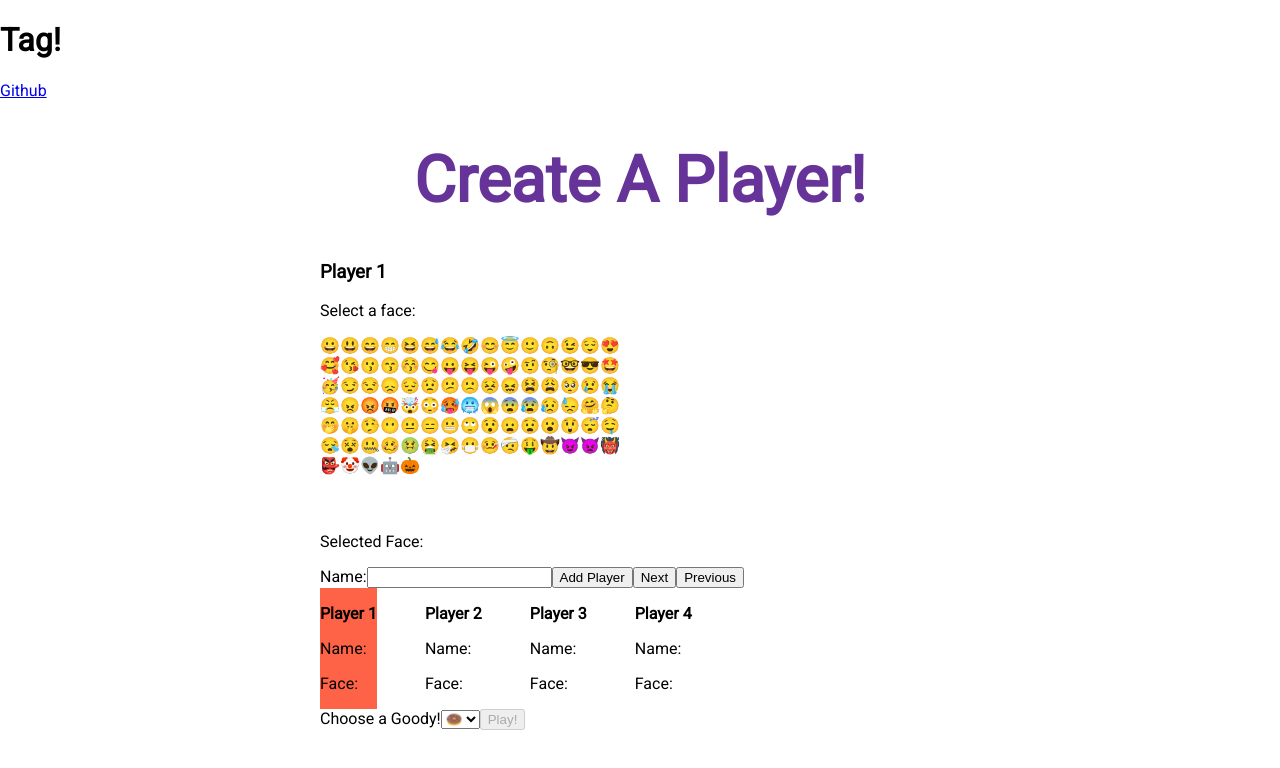
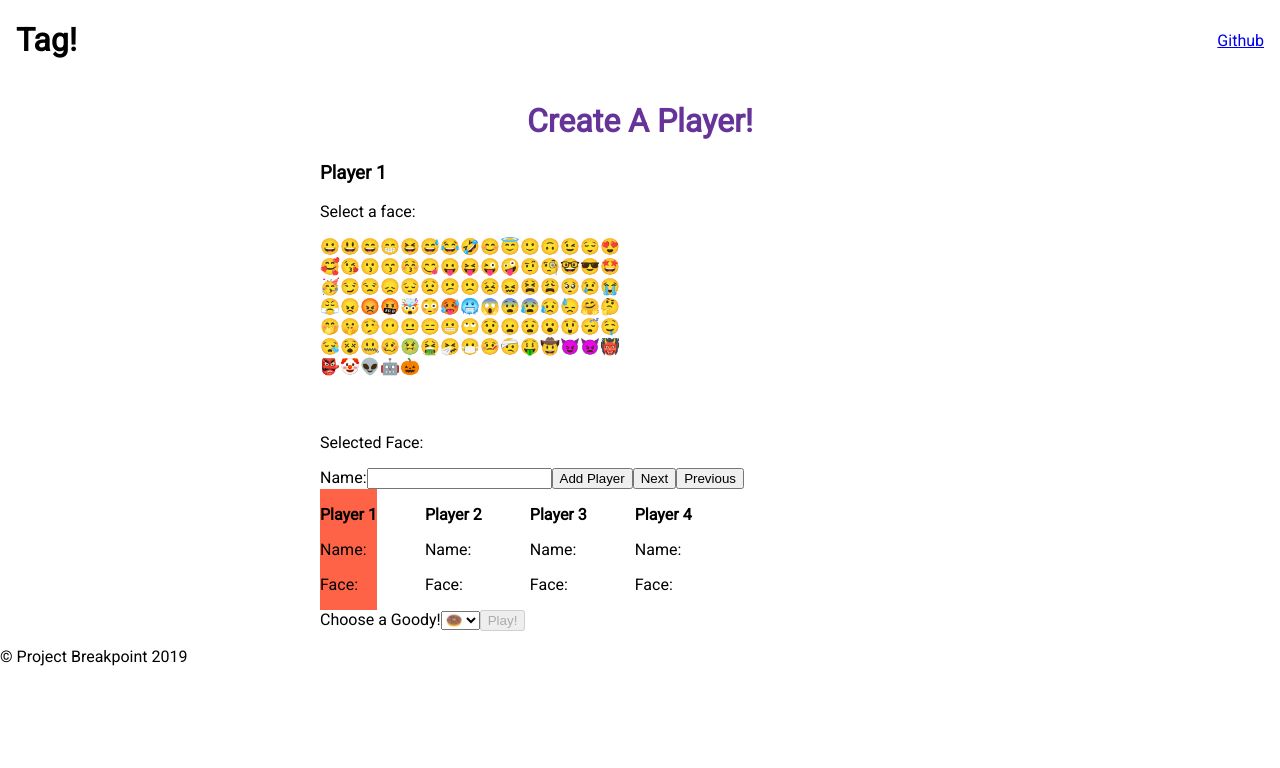
Before and after one commit to jckuhl/tag, a React (Create React App) app: page / in a window 1280 px wide. Shown: the top 768 px of the page. Built offline with nearby package versions, Linux system fonts and the light colour scheme; a web font is replaced by a local one.

Commit message:
more styling

```diff
--- a/src/App.js
+++ b/src/App.js
@@ -16,9 +16,10 @@ const GameHeader = styled.header`
     width: 100%;
     display: flex;
     flex-direction: row;
-    h1 {
-    }
+    align-items: center;
+    padding: 0 1rem;
     a {
+        margin-left: auto;
     }
 `
 
@@ -52,13 +53,16 @@ export default function App(props){
             <div>
                 <GlobalStyle/>
                 <GameHeader>
-                    <header>
-                        <h1>Tag!</h1>
-                        <a href="https://github.com/jckuhl/tag" target="_blank">Github</a>
-                    </header>
+                    <h1>Tag!</h1>
+                    <a href="https://github.com/jckuhl/tag" target="_blank">Github</a>
                 </GameHeader>
-                <Route exact path="/" render={(props)=> <Intro createPlayers={createPlayers} router={props} />} />
+                <Route exact path="/" render={(props)=> (
+                    <Intro createPlayers={createPlayers} router={props} />
+                )} />
                 <Route path="/game" render={(props)=> <Game router={props}/>} />
+                <footer>
+                    <p>&copy; Project Breakpoint 2019</p>
+                </footer>
             </div>
         </BrowserRouter>
     );
--- a/src/components/FaceGrid.js
+++ b/src/components/FaceGrid.js
@@ -1,5 +1,17 @@
 import React from 'react';
+import styled from 'styled-components';
 import Emoji from './Emoji';
+
+const Face = styled.div`
+    text-align: center;
+    width: 20px;
+    height: 20px;
+    cursor: pointer;
+
+    :hover {
+        background: blue;
+    }
+`
 
 export default function FaceGrid(props) {
     function select(face) {
@@ -10,9 +22,9 @@ export default function FaceGrid(props) {
     for(let i = 0; i < faces.length; i += 2) {
         let face = faces[i] + faces[i+1]
         faceDivs.push(
-            <div className="face" key={i} onClick={select.bind(null, face)}>
+            <Face key={i} onClick={select.bind(null, face)}>
                 <Emoji symbol={ face } />
-            </div>
+            </Face>
         )
     }
     return (
--- a/src/index.css
+++ b/src/index.css
@@ -115,27 +115,6 @@ body {
     color: rebeccapurple;
 }
 
-.facegrid {
-    display: grid;
-    grid-template-columns: repeat(15, 20px);
-    grid-template-rows: repeat(9, 20px);
-}
-
-.face {
-    text-align: center;
-    width: 20px;
-    height: 20px;
-    cursor: pointer;
-}
-
-.face:hover {
-    background: blue;
-}
-
-.player-display {
-    display: flex;
-}
-
 .player-edit {
     margin-right: 3rem;
 }
--- a/src/views/Intro.js
+++ b/src/views/Intro.js
@@ -10,6 +10,16 @@ const Title = styled.h1`
 const IntroBody = styled.form`
     margin: 0 auto;
     width: 50%;
+`
+
+const FaceContainer = styled.div`
+    display: grid;
+    grid-template-columns: repeat(15, 20px);
+    grid-template-rows: repeat(9, 20px);
+`
+
+const PlayerDisplay = styled.div`
+    display: flex;
 `
 
 export default class Intro extends Component {
@@ -67,15 +77,15 @@ export default class Intro extends Component {
                 <IntroBody>
                     <form onSubmit={this.createGame} ref="form">
                         <Title>
-                            <h1>Create A Player!</h1>
+                            Create A Player!
                         </Title>
                         <div>
                             <h3>{`Player ${this.state.currentPlayer + 1}`}</h3>
                         </div>
                         <p>Select a face:</p>
-                        <div className="facegrid">
+                        <FaceContainer>
                             <FaceGrid selectFace={this.selectFace} />
-                        </div>
+                        </FaceContainer>
                         <p>Selected Face: {this.state.selectedFace}</p>
                         <label htmlFor="name">
                             Name:
@@ -84,16 +94,15 @@ export default class Intro extends Component {
                         <button onClick={this.addPlayer}>Add Player</button>
                         <button onClick={(event)=> { event.preventDefault(); this.nextPlayer(1) }}>Next</button>
                         <button onClick={(event)=> { event.preventDefault(); this.nextPlayer(-1) }}>Previous</button>
-                        <div className="player-display">
-                        {this.state.currentFaces.map((face, index) => {
-                            return (
+                        <PlayerDisplay>
+                            {this.state.currentFaces.map((face, index) => (
                                 <PlayerEditDisplay playerNumber={index + 1}
-                                key={index}
-                                face={this.state.currentFaces[index]}
-                                name={this.state.currentNames[index]}
-                                active={this.state.currentPlayer === index} />)
-                            })}
-                        </div>
+                                    key={index}
+                                    face={this.state.currentFaces[index]}
+                                    name={this.state.currentNames[index]}
+                                    active={this.state.currentPlayer === index} />
+                            ))}
+                        </PlayerDisplay>
                         <label htmlFor="goodies">Choose a Goody!</label>
                         <select name="goodies" id="goodies">
                             <option value="donut">{'🍩'}</option>
```
